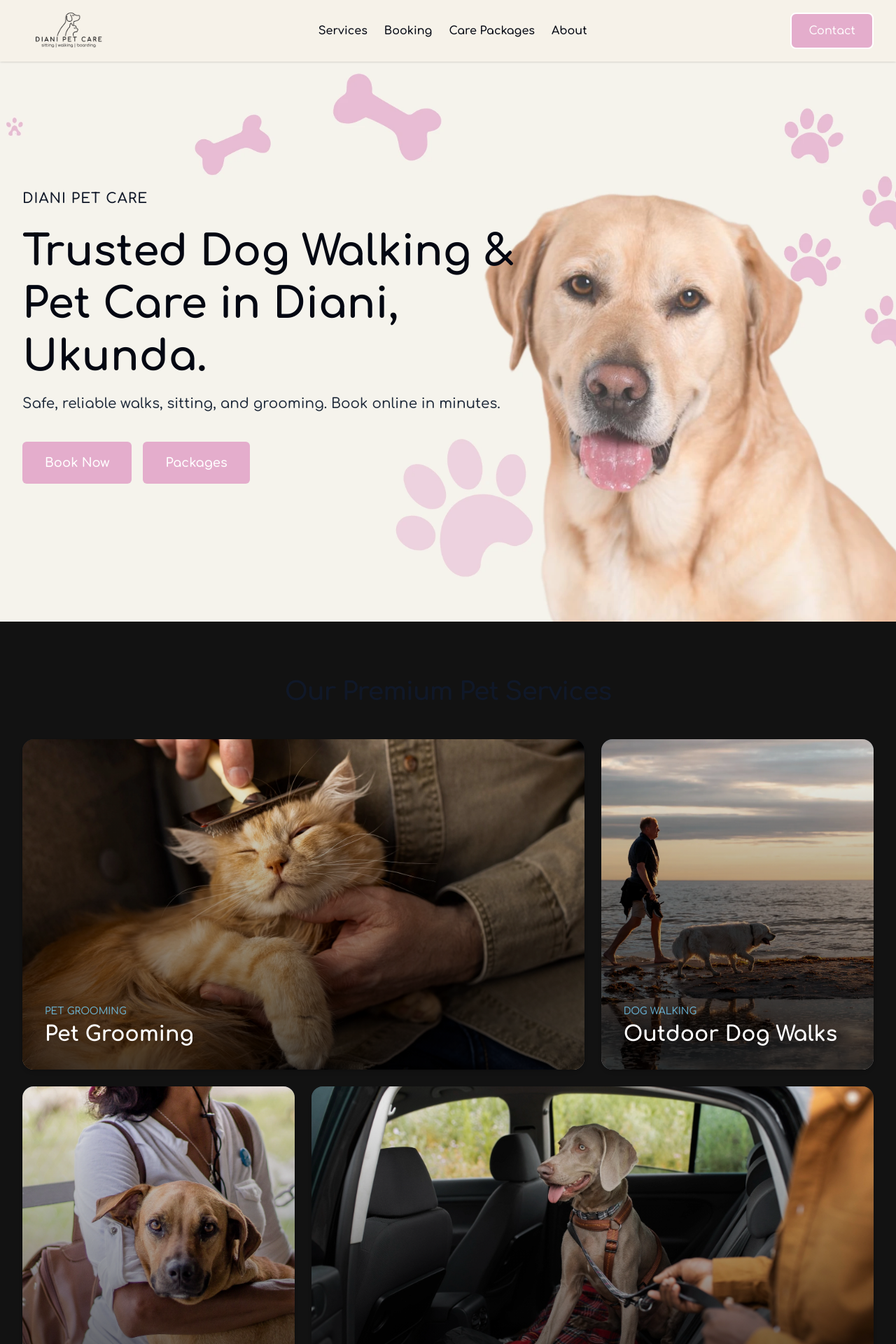
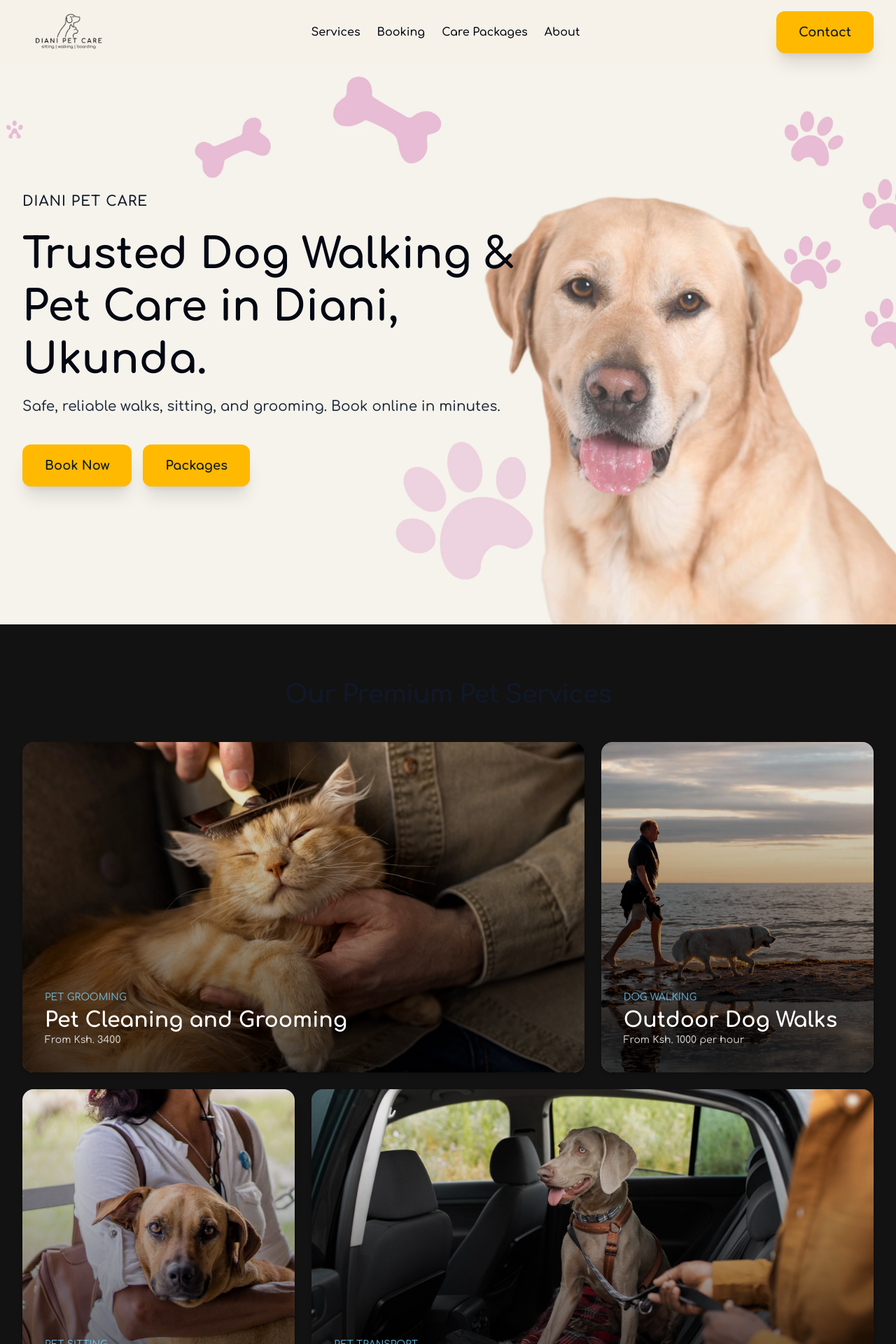
Before and after one commit to madgenius1/dianipetcare, a Next.js app in the folder frontend/: page / in a window 1280 px wide. Shown: the top 1920 px of the page at 70% size. Built offline with nearby package versions, Linux system fonts and the light colour scheme.

Commit message:
Altered Navbar, Hero, HowItWorks, Pricing, and ServicesSnapShot

```diff
--- a/frontend/src/app/components/common/Navbar.tsx
+++ b/frontend/src/app/components/common/Navbar.tsx
@@ -15,7 +15,7 @@ export default function Navbar() {
     const toggleMobileMenu = () => setIsMobileMenuOpen(prev => !prev);
 
     return (
-        <nav className="sticky top-0 z-50 bg-[#f6f2e9] backdrop-blur-sm shadow-sm">
+        <nav className="sticky top-0 z-50 bg-[#f6f2e9]">
             <div className="mx-auto flex max-w-7xl items-center justify-between p-4 lg:px-8" aria-label="Global">
                 <div className="flex justify-start px-4">
                     <Link href="/">
@@ -48,7 +48,13 @@ export default function Navbar() {
                 </div>
 
                 <div className="lg:flex md:flex hidden justify-end">
-                    <Link href="/contact" className="hover:text-[#e4adcc] text-white hover:bg-white border-2 hover:border-[#e4adcc] bg-[#e4adcc] rounded-lg px-6 py-3 font-medium hover:underline">Contact</Link>
+                    <Link href="/contact" className="px-8 py-4
+                text-lg font-bold
+                bg-amber-400 text-gray-900
+                rounded-xl
+                hover:bg-amber-300 transition duration-300
+                shadow-xl
+                transform hover:scale-[1.03] hover:underline">Contact</Link>
                 </div>
 
                 <div
--- a/frontend/src/app/components/landing/Hero.tsx
+++ b/frontend/src/app/components/landing/Hero.tsx
@@ -37,13 +37,25 @@ export default function Hero() {
                     <div className="py-4 flex lg:flex-row md:flex-row flex-col gap-4">
                         <Link
                             href="/booking"
-                            className="z-5 inline-block bg-[#e4adcc] text-white px-8 py-4 rounded-md font-semibold text-lg hover:bg-[#2EC4B6] transition duration-300 transform hover:scale-105"
+                            className="z-5 inline-block px-8 py-4
+                text-lg font-bold
+                bg-amber-400 text-gray-900
+                rounded-xl
+                hover:bg-amber-300 transition duration-300
+                shadow-xl
+                transform hover:scale-[1.03]"
                         >
                             Book Now
                         </Link>
                         <Link
                             href="/packages"
-                            className="z-5 inline-block bg-[#e4adcc] text-white px-8 py-4 rounded-md font-semibold text-lg hover:bg-[#2EC4B6] transition duration-300 transform hover:scale-105"
+                            className="z-5 inline-block px-8 py-4
+                text-lg font-bold
+                bg-amber-400 text-gray-900
+                rounded-xl
+                hover:bg-amber-300 transition duration-300
+                shadow-xl
+                transform hover:scale-[1.03]"
                         >
                             Packages
                         </Link>
--- a/frontend/src/app/components/landing/HowItWorks.tsx
+++ b/frontend/src/app/components/landing/HowItWorks.tsx
@@ -1,12 +1,47 @@
+
+
+import Link from "next/link"
+
+const petdetails =
+    [
+        { number: 1, statement: "Tell us about your pet." },
+        { number: 2, statement: "Pick the service, date, and time." },
+        { number: 3, statement: "Confirm booking and make payment." },
+    ]
 
 
 export default function HowItWorks() {
-    return(
-        <section id="working" className="min-h-screen">
-            <div className="flex items-center justify-center text-center">
-                <h3 className="text-3xl font-medium text-gray-950">
-                    Services SnapShot
-                </h3>
+    return (
+        <section className="py-12 md:py-16 lg:py-20">
+            <div className="max-w-screen-xl mx-auto px-4 md:px-6 lg:px-8">
+                <h2 className="text-3xl sm:text-4xl font-extrabold text-gray-900 mb-8 md:mb-12 text-center tracking-tight">
+                    Pet Care Made Easier
+                </h2>
+
+                <div className="lg:py-6 py-4 grid lg:grid-cols-3 grid-cols-1 lg:gap-8 gap-4">
+                    {petdetails.map((detail, index) => (
+                        <div key={index} className="px-4 py-6 rounded-lg bg-white shadow md flex flex-col items-right gap-4">
+                            <div className="bg-gray-950 rounded-md p-2 w-8 h-8 flex items-center justify-center">
+                                <h2 className="text-white text-sm">{detail.number}</h2>
+                            </div>
+                            <p className="leading-relaxed text-md lg:text-lg text-gray-950 font-medium">
+                                {detail.statement}
+                            </p>
+                        </div>
+                    ))}
+                </div>
+
+                <div className="lg:py-8 md:py-6 py-4 mt-4 flex items-center justify-center">
+                    <Link href="/booking" className="px-6 py-3
+                text-lg font-bold
+                bg-amber-400 text-gray-900
+                rounded-xl
+                hover:bg-amber-300 transition duration-300
+                shadow-xl
+                transform hover:scale-[1.03]">
+                        Book Now
+                    </Link>
+                </div>
             </div>
         </section>
     )
--- a/frontend/src/app/components/landing/Pricing.tsx
+++ b/frontend/src/app/components/landing/Pricing.tsx
@@ -2,11 +2,14 @@
 
 export default function Pricing() {
     return (
-        <section className="min-h-screen">
-            <div className="flex items-center justify-center text-center">
-                <h3 className="text-3xl font-medium text-gray-950">
-                    Pricing
-                </h3>
+        <section className="py-12 md:py-16 lg:py-20">
+            <div className="max-w-screen-xl mx-auto px-4 md:px-6 lg:px-8">
+                <h2 className="text-3xl sm:text-4xl font-extrabold text-gray-900 mb-8 md:mb-12 text-center tracking-tight">
+                    Pet Care Packages
+                </h2>
+                <div className="lg:py-8 md:py-6 py-">
+
+                </div>
             </div>
         </section>
     )
--- a/frontend/src/app/components/landing/ServicesSnapShot.tsx
+++ b/frontend/src/app/components/landing/ServicesSnapShot.tsx
@@ -6,6 +6,7 @@ interface Service {
     name: string;
     bgImage: string;
     classes: string;
+    rates: string;
 }
 
 const Link: React.FC<{ href: string; children: React.ReactNode; className: string }> = ({ href, children, className }) => (
@@ -18,7 +19,8 @@ const SERVICES: Service[] = [
     {
         serviceId: "petgrooming",
         serviceName: "Pet Grooming",
-        name: "Pet Grooming",
+        name: "Pet Cleaning and Grooming",
+        rates: "From Ksh. 3400",
         bgImage: "/petgrooming.webp",
         classes: "lg:col-span-4 lg:row-span-2 md:col-span-4 md:row-span-3"
     },
@@ -26,6 +28,7 @@ const SERVICES: Service[] = [
         serviceId: "dogwalking",
         serviceName: "Dog Walking",
         name: " Outdoor Dog Walks",
+        rates: "From Ksh. 1000 per hour",
         bgImage: "/petwalking.webp",
         classes: "lg:col-span-2 lg:row-span-2 md:col-span-2 md:row-span-2"
     },
@@ -33,6 +36,7 @@ const SERVICES: Service[] = [
         serviceId: "petsitting",
         serviceName: "Pet Sitting",
         name: "In-Home Pet Sitting",
+        rates: "From Ksh. 800 per day",
         bgImage: "/petsitting.webp",
         classes: "lg:col-span-2 lg:row-span-2 md:col-span-2 md:row-span-2"
     },
@@ -41,6 +45,7 @@ const SERVICES: Service[] = [
         serviceName: "Pet Transport",
         name: "Movement and Transport",
         bgImage: "/pettransport.webp",
+        rates: "From Ksh. 1000",
         classes: "lg:col-span-4 lg:row-span-2 md:col-span-4 md:row-span-2"
     },
     {
@@ -48,6 +53,7 @@ const SERVICES: Service[] = [
         serviceName: "Pet Boarding",
         name: "Overnight Pet Boarding",
         bgImage: "/petboarding.webp",
+        rates: "From Ksh. 1200 per night",
         classes: "lg:col-span-3 lg:row-span-2 md:col-span-4 md:row-span-2"
     },
     {
@@ -55,6 +61,7 @@ const SERVICES: Service[] = [
         serviceName: "Dog Training",
         name: "Certified Dog Training",
         bgImage: "/pettraining.webp",
+        rates: "From Ksh. 25000",
         classes: "lg:col-span-3 lg:row-span-2 md:col-span-4 md:row-span-2"
     },
 ];
@@ -109,6 +116,9 @@ export default function ServicesSnapShopt() {
                                 <h3 className="text-2xl md:text-3xl font-bold text-white leading-tight drop-shadow-lg group-hover:translate-y-[-2px] transition-transform duration-500">
                                     {service.name}
                                 </h3>
+                                <p className="text-sm font-medium  text-white mb-1 opacity-80">
+                                    {service.rates}
+                                </p>
                             </div>
                         </Link>
                     ))}
```
